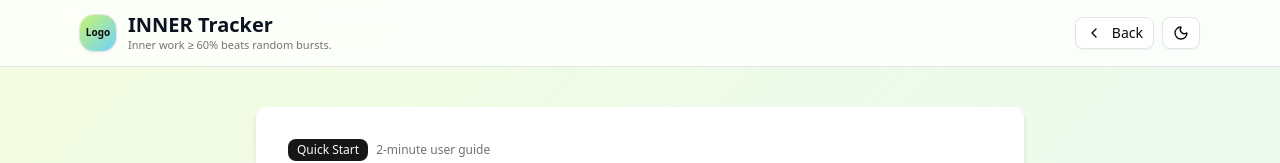
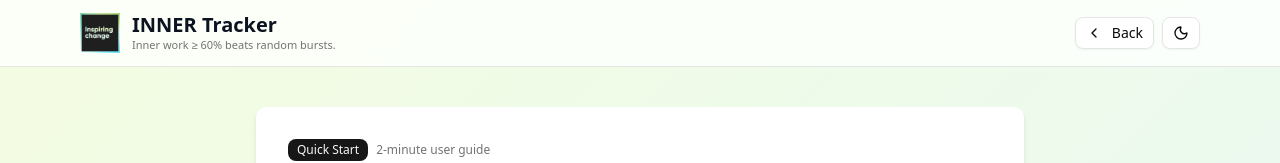
Before and after one commit to HeySaminu/inner-tracker, a Next.js app: page /how-to in a window 1280 px wide. Shown: the top 163 px of the page. Built offline with nearby package versions, Linux system fonts and the light colour scheme.

Commit message:
Button fixes

```diff
--- a/src/app/how-to/page.tsx
+++ b/src/app/how-to/page.tsx
@@ -41,12 +41,8 @@ export default function HowToPage() {
       <div className="sticky top-0 z-40 backdrop-blur supports-[backdrop-filter]:bg-background/70 bg-background/90 border-b print:hidden">
         <div className="mx-auto max-w-6xl px-4 py-3 flex items-center justify-between gap-3">
           <div className="flex items-center gap-3">
-            <div className="h-9 w-9 rounded-xl shadow-sm ring-1 ring-border overflow-hidden flex items-center justify-center" style={gradient}>
-              {logoDataUrl ? (
-                <img src={logoDataUrl} alt="logo" className="h-full w-full object-cover" />
-              ) : (
-                <motion.div initial={{ scale: 0.9 }} animate={{ scale: 1 }} className="text-[10px] font-semibold text-center px-1">Logo</motion.div>
-              )}
+             <div className="h-10 w-10 overflow-hidden flex items-center justify-center" style={gradient}>
+          <img src="/inspiring-change-logo.jpeg" alt="logo" className="h-full w-full object-cover" />
             </div>
             <div>
               <h1 className="text-base md:text-xl font-bold leading-tight" style={{ color: BRAND_TEXT }}>INNER Tracker</h1>
```
